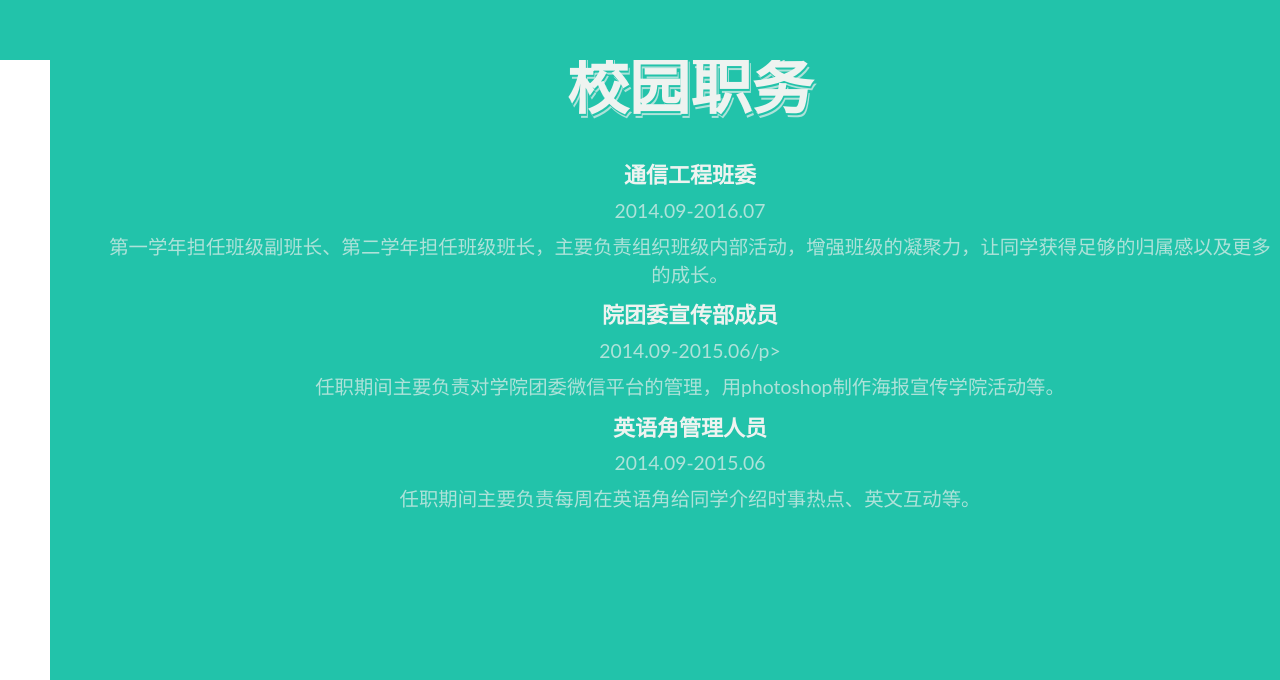
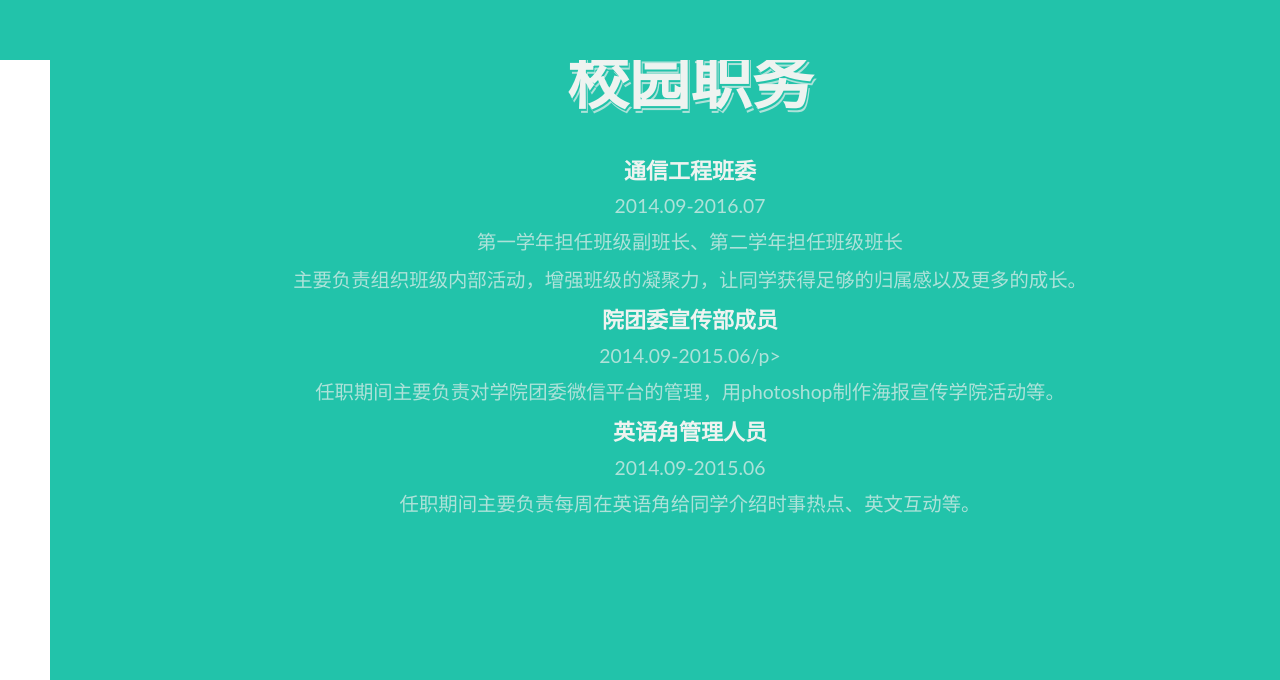
Before and after one commit to BaiweiLin/Albert.github.io, a website: page index.html in a window 1280 px wide. Shown: the part 914-1594 px from the top of the page. Drawn offline with nearby package versions, Linux system fonts and the light colour scheme; a web font is replaced by a local one.

Commit message:
Update index.html

```diff
--- a/index.html
+++ b/index.html
@@ -120,7 +120,8 @@
              <h1>校园职务</h1>
                 <h4>通信工程班委</h4>
                 <p>2014.09-2016.07 </p>
-                <p>第一学年担任班级副班长、第二学年担任班级班长，主要负责组织班级内部活动，增强班级的凝聚力，让同学获得足够的归属感以及更多的成长。</p>
+                <p>第一学年担任班级副班长、第二学年担任班级班长</p>
+		<p>主要负责组织班级内部活动，增强班级的凝聚力，让同学获得足够的归属感以及更多的成长。</p>
 
                 <h4>院团委宣传部成员</h4>
                 <p>2014.09-2015.06/p>
@@ -133,14 +134,15 @@
 
             <div class="section center">
                 <h1>求职意向</h1>
-                <h2>前端工程师、软件开发、测试工程师、数据库管理</h2>
+                <h2>前端工程师、软件开发工程师</h2>
+		    <p>测试工程师、数据库管理员</p>
                 <h4>从事通信工程专业相关工作相关工作</h4>
                 <p>工作地点：广州、深圳</p>
             </div>
 
             <div class="section center">
                 <h1>了解更多</h1>
-
+		    <h2>QQ:623621832 phone number:13411985026</h2>
                 <h3>语言能力：</h3>
 				<p>英语听说读写熟练；流利使用普通话、粤语、客家话、闽南话，能够适应多语言工作环境  </p>
 				<h4>Office软件</h4>
```
